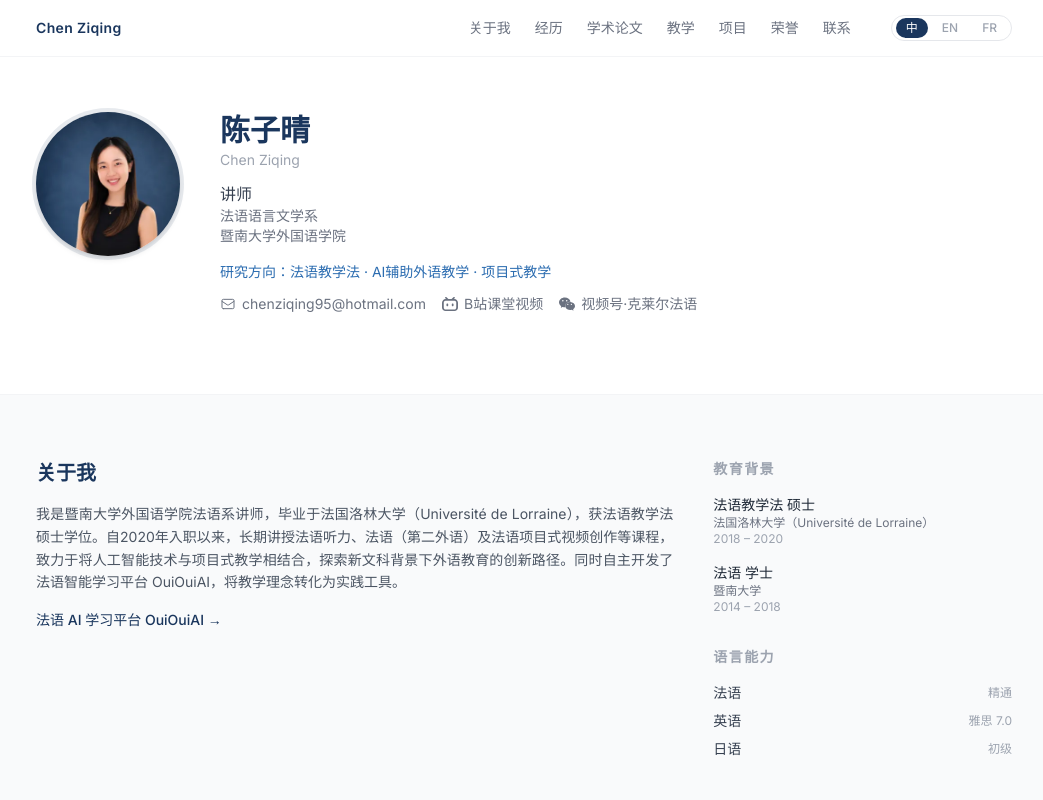
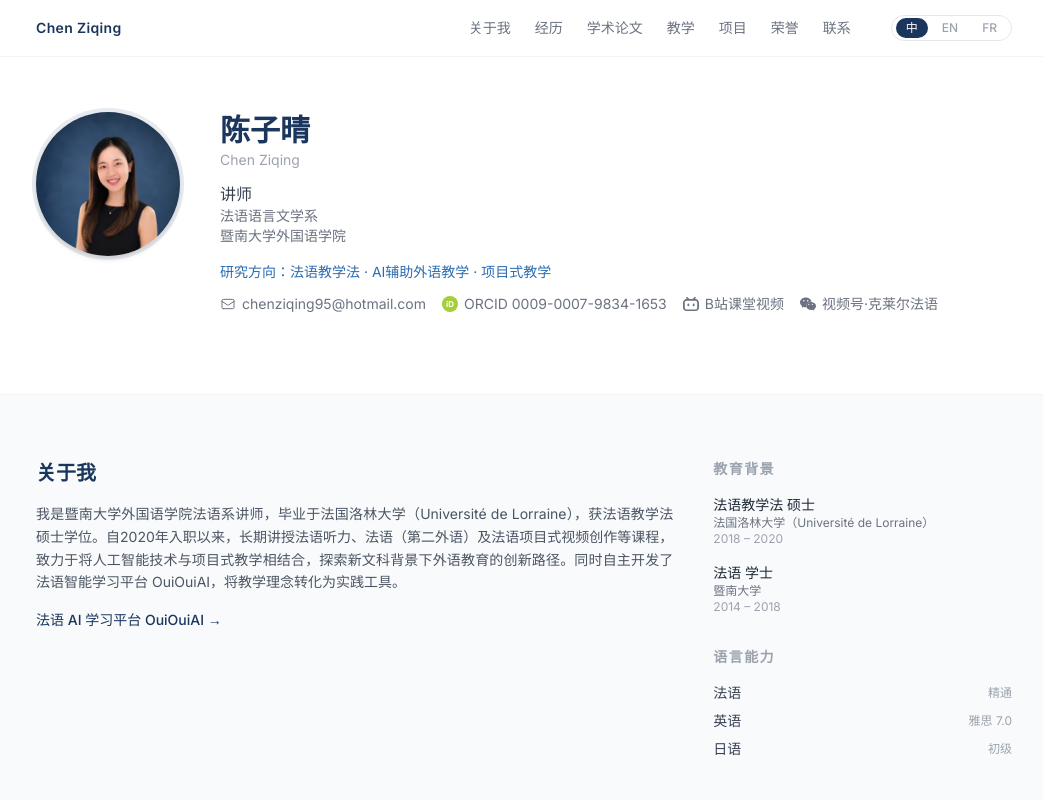
Before and after one commit to Clairechan95/chen-ziqing-site-, a React (Vite) app: page / in a window 1280 px wide. Shown: the top 800 px of the page, without its empty margins (116-1159 px from the left). Built offline with nearby package versions, Linux system fonts and the light colour scheme.

Commit message:
add academic identity links

```diff
--- a/index.html
+++ b/index.html
@@ -4,7 +4,7 @@
     <meta charset="UTF-8" />
     <link rel="icon" type="image/svg+xml" href="/favicon.svg" />
     <meta name="viewport" content="width=device-width, initial-scale=1.0" />
-    <title>chen-ziqing-site</title>
+    <title>Chen Ziqing | Université Jinan</title>
   </head>
   <body>
     <div id="root"></div>
--- a/src/components/Contact.tsx
+++ b/src/components/Contact.tsx
@@ -1,4 +1,7 @@
 import { useLang } from '../context/LangContext';
+
+const ORCID_URL = 'https://orcid.org/0009-0007-9834-1653';
+const JNU_PROFILE_URL = 'https://fc.jnu.edu.cn/2022/0524/c33871a701069/page.htm';
 
 export default function Contact() {
   const { t } = useLang();
@@ -6,6 +9,7 @@ export default function Contact() {
     <section id="contact" className="py-16 bg-white border-t border-gray-100">
       <div className="max-w-5xl mx-auto px-6">
         <h2 className="text-xl font-bold text-primary mb-6">{t.contact.title}</h2>
+        <div className="flex flex-col items-start gap-3">
           <a
             href="mailto:chenziqing95@hotmail.com"
             className="inline-flex items-center gap-2 text-sm text-gray-600 hover:text-primary transition-colors"
@@ -16,6 +20,36 @@ export default function Contact() {
             </svg>
             <span>{t.contact.email}：chenziqing95@hotmail.com</span>
           </a>
+
+          <a
+            href={ORCID_URL}
+            target="_blank"
+            rel="noopener noreferrer"
+            aria-label="ORCID profile: 0009-0007-9834-1653"
+            className="inline-flex items-center gap-2 text-sm text-gray-600 hover:text-[#a6ce39] transition-colors"
+          >
+            <span
+              aria-hidden="true"
+              className="inline-flex h-4 w-4 items-center justify-center rounded-full bg-[#a6ce39] text-[8px] font-bold leading-none text-white"
+            >
+              iD
+            </span>
+            <span>ORCID：0009-0007-9834-1653</span>
+          </a>
+
+          <a
+            href={JNU_PROFILE_URL}
+            target="_blank"
+            rel="noopener noreferrer"
+            className="inline-flex items-center gap-2 text-sm text-gray-600 hover:text-primary transition-colors"
+          >
+            <svg className="h-4 w-4" fill="none" stroke="currentColor" viewBox="0 0 24 24" aria-hidden="true">
+              <path strokeLinecap="round" strokeLinejoin="round" strokeWidth={1.5}
+                d="M3 21h18M5 21V9l7-5 7 5v12M9 21v-6h6v6M9 11h.01M15 11h.01" />
+            </svg>
+            <span>{t.contact.facultyPage}</span>
+          </a>
+        </div>
       </div>
     </section>
   );
--- a/src/components/Hero.tsx
+++ b/src/components/Hero.tsx
@@ -2,6 +2,7 @@ import { useState } from 'react';
 import { useLang } from '../context/LangContext';
 
 const BILIBILI_URL = 'https://space.bilibili.com/499064854';
+const ORCID_URL = 'https://orcid.org/0009-0007-9834-1653';
 
 export default function Hero() {
   const { t } = useLang();
@@ -37,6 +38,22 @@ export default function Hero() {
                   d="M3 8l7.89 5.26a2 2 0 002.22 0L21 8M5 19h14a2 2 0 002-2V7a2 2 0 00-2-2H5a2 2 0 00-2 2v10a2 2 0 002 2z" />
               </svg>
               {t.hero.email}
+            </a>
+
+            <a
+              href={ORCID_URL}
+              target="_blank"
+              rel="noopener noreferrer"
+              aria-label="ORCID profile: 0009-0007-9834-1653"
+              className="inline-flex items-center gap-1.5 text-sm text-gray-500 hover:text-[#a6ce39] transition-colors"
+            >
+              <span
+                aria-hidden="true"
+                className="inline-flex h-4 w-4 items-center justify-center rounded-full bg-[#a6ce39] text-[8px] font-bold leading-none text-white"
+              >
+                iD
+              </span>
+              ORCID 0009-0007-9834-1653
             </a>
 
             <a
--- a/src/locales/en.json
+++ b/src/locales/en.json
@@ -205,7 +205,8 @@
   },
   "contact": {
     "title": "Contact",
-    "email": "Email"
+    "email": "Email",
+    "facultyPage": "Jinan University Faculty Profile"
   },
   "footer": {
     "text": "Language is the bridge, culture is the shore."
--- a/src/locales/fr.json
+++ b/src/locales/fr.json
@@ -205,7 +205,8 @@
   },
   "contact": {
     "title": "Contact",
-    "email": "Courriel"
+    "email": "Courriel",
+    "facultyPage": "Profil institutionnel · Université Jinan"
   },
   "footer": {
     "text": "La langue est le pont, la culture est le rivage."
--- a/src/locales/zh.json
+++ b/src/locales/zh.json
@@ -205,7 +205,8 @@
   },
   "contact": {
     "title": "联系方式",
-    "email": "邮箱"
+    "email": "邮箱",
+    "facultyPage": "暨南大学教师主页"
   },
   "footer": {
     "text": "语言是桥，文化是岸。"
```
Lines whose indentation alone changed are shown as unchanged.
